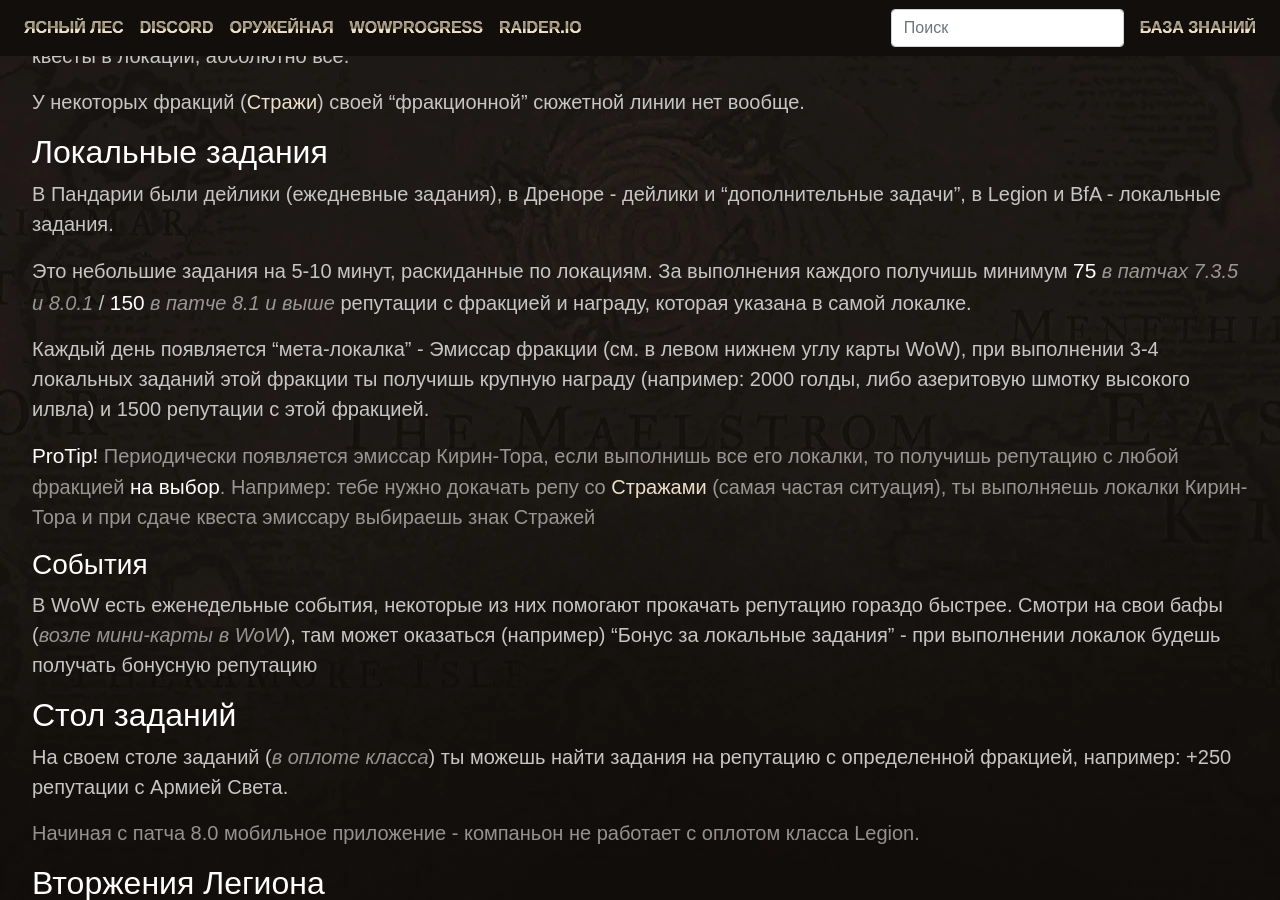
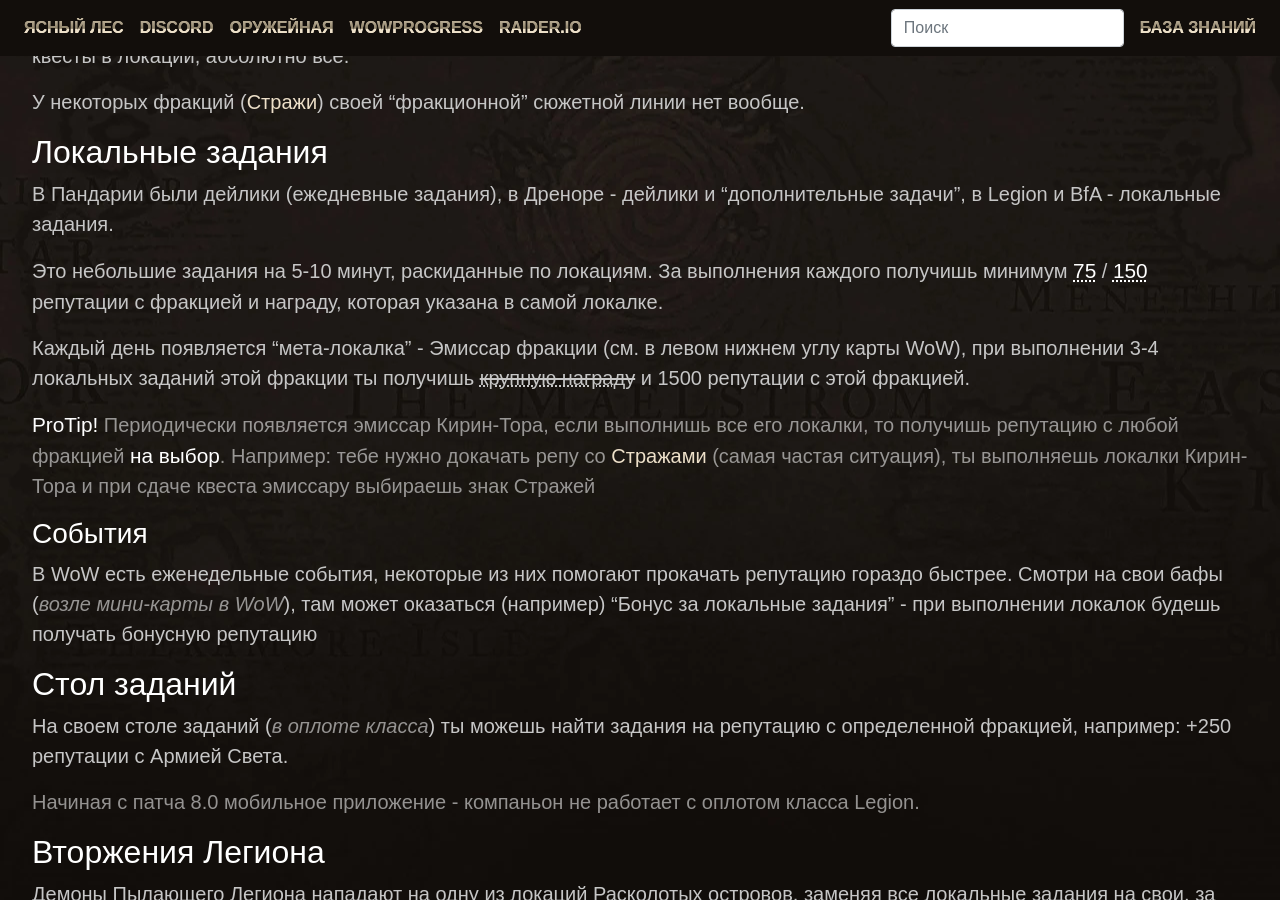
Before and after one commit to forestguild/website, a Jekyll site: the page built from wiki/reputation/legion.md, in a window 1280 px wide and 900 px high, scrolled down 5062 px. Built offline with Jekyll 4.4.1, drawn with Linux system fonts in a browser that asks for light colours; a script that is not in the unit is left out; comment, search, counter and statistics services are not loaded.

Commit message:
updated abbrs in legion reputation guide

```diff
--- a/wiki/reputation/legion.md
+++ b/wiki/reputation/legion.md
@@ -192,9 +192,9 @@ actual:
 
 В Пандарии были дейлики (ежедневные задания), в Дреноре - дейлики и "дополнительные задачи", в Legion и BfA - локальные задания.
 
-Это небольшие задания на 5-10 минут, раскиданные по локациям. За выполнения каждого получишь минимум **75** _в патчах 7.3.5 и 8.0.1_ / **150** _в патче 8.1 и выше_ репутации с фракцией и награду, которая указана в самой локалке.
+Это небольшие задания на 5-10 минут, раскиданные по локациям. За выполнения каждого получишь минимум **75** / **150** репутации с фракцией и награду, которая указана в самой локалке.
 
-Каждый день появляется "мета-локалка" - Эмиссар фракции (см. в левом нижнем углу карты WoW), при выполнении 3-4 локальных заданий этой фракции ты получишь крупную награду (например: 2000 голды, либо азеритовую шмотку высокого илвла) и 1500 репутации с этой фракцией.
+Каждый день появляется "мета-локалка" - Эмиссар фракции (см. в левом нижнем углу карты WoW), при выполнении 3-4 локальных заданий этой фракции ты получишь ~~крупную награду~~ и 1500 репутации с этой фракцией.
 
 > **ProTip!** Периодически появляется эмиссар Кирин-Тора, если выполнишь все его локалки, то получишь репутацию с любой фракцией **на выбор**. Например: тебе нужно докачать репу со [Стражами](#стражи) (самая частая ситуация), ты выполняешь локалки Кирин-Тора и при сдаче квеста эмиссару выбираешь знак Стражей
 
```
Also changed, not shown: other parts of wiki/reputation/legion.md (+6 -0 lines).
